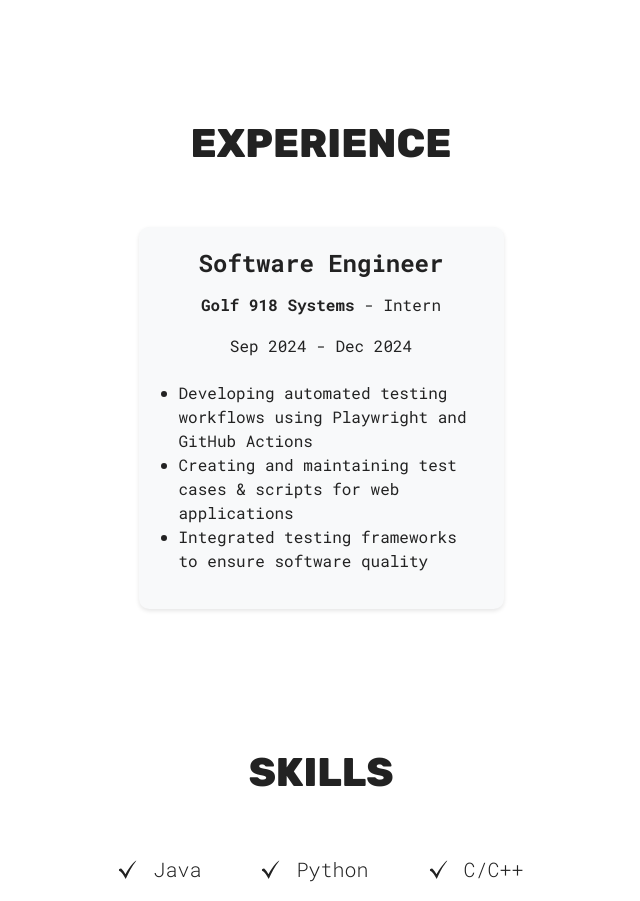
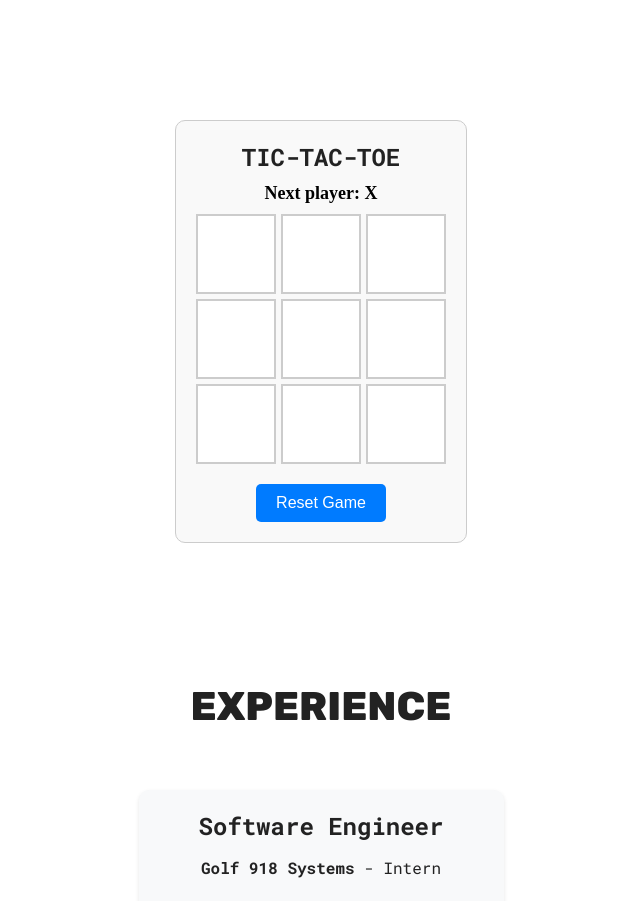
Before and after one commit to Hirbod03/PersonalWebsite, a React (Vite) app: page / in a window 1280 px wide. Shown: the part 800-1701 px from the top of the page, without its empty margins (319-959 px from the left). Built offline with nearby package versions, Linux system fonts and the light colour scheme.

Commit message:
feat: add Tic-Tac-Toe game component and integrate into App

```diff
--- a/src/App.jsx
+++ b/src/App.jsx
@@ -5,11 +5,13 @@ import Skills from './sections/Skills/Skills'
 import Contact from './sections/Contact/Contact'
 import BackToTopButton from './sections/BackToTop/BackToTopButton'
 import Experience from './sections/Experience/Experience'
+import TicTacToe from './sections/Tic-Tac-Toe/TicTacToe'
 
 function App() {
    return (
       <>
          <Hero />
+         <TicTacToe />
          <Experience />
          <Skills />
          <Projects />
--- /dev/null
+++ b/src/sections/Tic-Tac-Toe/TicTacToe.jsx
@@ -0,0 +1,66 @@
+// eslint-disable-next-line no-unused-vars
+import React, { useState } from 'react';
+import styles from './TicTacToe.module.css'; // Add your CSS module for styling
+
+function TicTacToe() {
+    const [board, setBoard] = useState(Array(9).fill(null));
+    const [isXNext, setIsXNext] = useState(true);
+
+    const calculateWinner = (squares) => {
+        const lines = [
+            [0, 1, 2], [3, 4, 5], [6, 7, 8], // Rows
+            [0, 3, 6], [1, 4, 7], [2, 5, 8], // Columns
+            [0, 4, 8], [2, 4, 6] // Diagonals
+        ];
+        for (let line of lines) {
+            const [a, b, c] = line;
+            if (squares[a] && squares[a] === squares[b] && squares[a] === squares[c]) {
+                return squares[a];
+            }
+        }
+        return null;
+    };
+
+    const handleClick = (index) => {
+        if (board[index] || calculateWinner(board)) return;
+        const newBoard = board.slice();
+        newBoard[index] = isXNext ? 'X' : 'O';
+        setBoard(newBoard);
+        setIsXNext(!isXNext);
+    };
+
+    const winner = calculateWinner(board);
+    const status = winner
+        ? `Winner: ${winner}`
+        : board.every((square) => square)
+        ? 'Draw!'
+        : `Next player: ${isXNext ? 'X' : 'O'}`;
+
+    const resetGame = () => {
+        setBoard(Array(9).fill(null));
+        setIsXNext(true);
+    };
+
+    return (
+        <div className={styles.game}>
+            <h2>Tic-Tac-Toe</h2>
+            <div className={styles.status}>{status}</div>
+            <div className={styles.board}>
+                {board.map((value, index) => (
+                    <button
+                        key={index}
+                        className={styles.square}
+                        onClick={() => handleClick(index)}
+                    >
+                        {value}
+                    </button>
+                ))}
+            </div>
+            <button className={styles.resetButton} onClick={resetGame}>
+                Reset Game
+            </button>
+        </div>
+    );
+}
+
+export default TicTacToe;
--- /dev/null
+++ b/src/sections/Tic-Tac-Toe/TicTacToe.module.css
@@ -0,0 +1,53 @@
+.game {
+    text-align: center;
+    margin: 20px auto;
+    padding: 20px;
+    max-width: 300px;
+    border: 1px solid #ccc;
+    border-radius: 10px;
+    background-color: #f9f9f9;
+}
+
+.board {
+    display: grid;
+    grid-template-columns: repeat(3, 1fr);
+    gap: 5px;
+    margin: 10px 0;
+}
+
+.square {
+    width: 80px;
+    height: 80px;
+    font-size: 24px;
+    font-weight: bold;
+    background-color: #fff;
+    border: 2px solid #ccc;
+    cursor: pointer;
+    transition: background-color 0.3s;
+}
+
+.square:hover {
+    background-color: #f0f0f0;
+}
+
+.status {
+    margin: 10px 0;
+    font-size: 18px;
+    font-weight: bold;
+}
+
+.resetButton {
+    margin-top: 10px;
+    padding: 10px 20px;
+    font-size: 16px;
+    cursor: pointer;
+    background-color: #007bff;
+    color: white;
+    border: none;
+    border-radius: 5px;
+    transition: background-color 0.3s;
+}
+
+.resetButton:hover {
+    background-color: #0056b3;
+}
```
